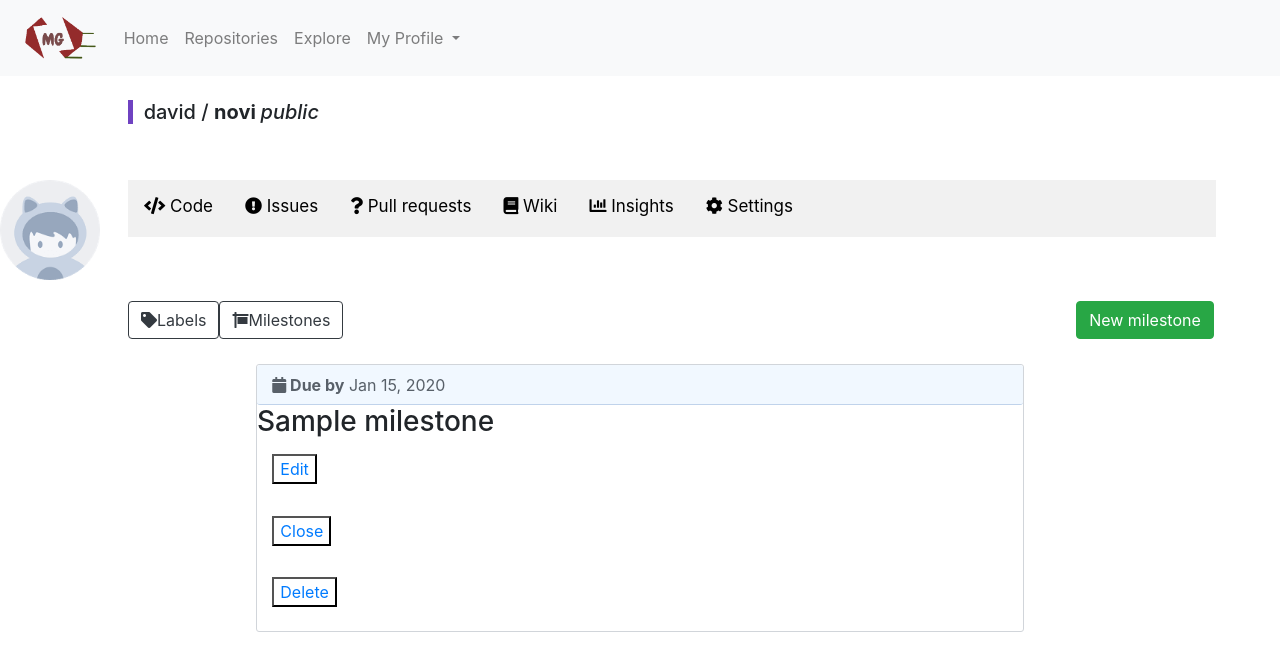
After one commit to jelenailic95/git_uks, a Django app: page /repositories/novi/milestones in a window 1280 px wide. The commit adds this page. Shown: the top 671 px of the page. Run offline with Django 3.2, Linux system fonts and the light colour scheme; data comes from the database, SQL or seed files in the repository; tables that the repository leaves empty hold one stand-in row (values such as "Sample post"); some libraries are stand-ins or nearby versions.

Commit message:
view for milestones close #39

```diff
--- a/my_git/models.py
+++ b/my_git/models.py
@@ -68,6 +68,8 @@ class Milestone(models.Model):
             return Milestone.objects.get(repository_id=repo, title=name)
         except Milestone.DoesNotExist:
             return None
+
+
 
 
 class Label(models.Model):
--- /dev/null
+++ b/my_git/static/my_git/styles/milestone.css
@@ -0,0 +1,65 @@
+
+.open-milestone {
+    background-color: #2cbe4e;
+    border-radius: 3px;
+    color: #fff;
+    display: inline-block;
+    font-weight: 600;
+    line-height: 20px;
+    padding: 6px 4px 8px;
+    text-align: center;
+    height: 30px;
+}
+
+.milestone_view_block {
+    width: 60%;
+    margin-left: 20%;
+    min-height: 12%;
+    background-color: #fff;
+    border: 1px solid #d1d5da;
+    border-radius: 3px;
+    position: relative;
+}
+
+.milestone_view_header {
+    height: 5%;
+    /*display: block;*/
+    border-bottom: 1px solid #d1d5da;
+    border-radius: 3px;
+    color: #586069;
+    background-color: #f1f8ff;
+    border-bottom-color: #c0d3eb;
+    /*position: relative;*/
+}
+
+
+.close-milestone {
+    background-color: #cb2431;
+    border-radius: 3px;
+    color: #fff;
+    display: inline-block;
+    font-weight: 600;
+    line-height: 20px;
+    padding: 6px 4px 8px;
+    text-align: center;
+    height: 30px;
+}
+
+.milestone-title {
+    margin-left: 3%;
+    margin-top: 2%;
+}
+
+p{
+    padding-left: 2%;
+    padding-bottom: 1%;
+    padding-top: 1%;
+}
+
+.milestone_div {
+   display: inline-block;
+
+  padding: 5px;
+  border: 1px solid blue;
+  background-color: yellow;
+}
--- a/my_git/templates/my_git/labels/labels_header.html
+++ b/my_git/templates/my_git/labels/labels_header.html
@@ -13,12 +13,21 @@
                 </span>
 
         <span class="milestones-btn">
-                    <button class="btn btn-outline-dark" type="button"><i class="fas fa-sign"></i>Milestones</button>
+                    <button class="btn btn-outline-dark" type="button"
+                    onclick="location.href='{% url 'repository_milestones' repository.name %}'"
+                    ><i class="fas fa-sign"></i>Milestones</button>
                 </span>
 
         <span class="new-issue-btn col">
-                    <a href="/repositories/{{ repository }}/labels/new"><button class="btn btn-success float-right"
-                                                                               type="button">New label</button></a>
+                    <a {% if buttonName == 'label' %}
+                        href="{% url 'new-label' repository.name %}"
+                    {% else %}
+                        href="{% url 'new-milestone' repository.name %}"
+
+                    {% endif %}>
+
+                        <button class="btn btn-success float-right"
+                                type="button">New {{ buttonName }}</button></a>
                 </span>
     </div>
 </body>
--- /dev/null
+++ b/my_git/templates/my_git/milestones/milestone_item.html
@@ -0,0 +1,35 @@
+{% load static %}
+<link rel="stylesheet" type="text/css" href="{% static 'my_git/styles/milestone.css' %}">
+<div class="milestone_view_block">
+    <div class="milestone_view_header">
+        {% if milestone.open %}
+            <p><i class="fa fa-calendar"></i><b> Due by</b> {{ milestone.due_date | date:'M d, Y' }}</p>
+        {% else %}
+            <p><i class="fa fa-calendar"></i><b> Closed</b> {{ milestone.due_date | date:'M d, Y' }}</p>
+        {% endif %}
+
+    </div>
+
+    <div>
+        <form method="post">
+            <h3>{{ milestone.title }}</h3>
+            <input type="hidden" value={{ milestone.id }}>
+            <p>
+                <button class="btn-link">Edit</button>
+            </p>
+            {% if milestone.open %}
+                <p>
+                    <button class="btn-link">Close</button>
+                </p>
+            {% else %}
+                <p>
+                    <button class="btn-link">Reopen</button>
+                </p>
+            {% endif %}
+
+            <p>
+                <button class="btn-link">Delete</button>
+            </p>
+        </form>
+    </div>
+</div>
--- /dev/null
+++ b/my_git/templates/my_git/milestones/milestones.html
@@ -0,0 +1,21 @@
+{% load static %}
+
+
+{% block content %}
+    <div>
+        {% include 'my_git/repositories/repository_header.html' %}
+    </div>
+    <div>
+        {% include 'my_git/labels/labels_header.html' with repository=repository %}
+    </div>
+    <div class="all-labels" style="    margin-top: 2%;">
+
+        {% for milestone in milestones %}
+            <div>
+                {% include 'my_git/milestones/milestone_item.html' with milestone=milestone %}
+            </div>
+        {% endfor %}
+
+
+    </div>
+{% endblock %}
--- a/my_git/views.py
+++ b/my_git/views.py
@@ -479,7 +479,8 @@ def labels_view(request, repo_name):
     context = {
         "labels": labels,
         "repository": repository,
-        "owner": repository.owner
+        "owner": repository.owner,
+        "buttonName": "label"
     }
     return render(request, 'my_git/labels/labels.html', context)
 
@@ -497,6 +498,31 @@ def new_label(request, repo_name):
 
     context = {
         "repository": repository,
-        "owner": repository.owner
+        "owner": repository.owner,
+        "buttonName": "label"
+
     }
     return render(request, 'my_git/labels/new_label.html', context)
+
+
+def milestones_view(request, repo_name):
+    repository = Repository.objects.get(name=repo_name)
+    milestones = Milestone.find_milestones_by_repository(repository.id)
+    context = {
+        "repository": repository,
+        "owner": repository.owner,
+        "buttonName": "milestone",
+        "milestones": milestones
+    }
+    return render(request, 'my_git/milestones/milestones.html', context)
+
+def new_milestone(request, repo_name):
+    repository = Repository.objects.get(name=repo_name)
+
+    context = {
+        "repository": repository,
+        "owner": repository.owner,
+        "buttonName": "label"
+
+    }
+    return render(request, 'my_git/milestones/new_milestone.html', context)
--- a/uks_project/urls.py
+++ b/uks_project/urls.py
@@ -45,7 +45,10 @@ urlpatterns = [
     path('repositories/<str:repo_name>/labels', my_git_views.labels_view, name='repository_labels'),
     path('repositories/<str:repo_name>/labels/new', my_git_views.new_label, name='new-label'),
     path('new/', my_git_views.create_repository, name='create_repository'),
-    path('stars/', my_git_views.get_stars, name='stars')
+    path('stars/', my_git_views.get_stars, name='stars'),
+    path('repositories/<str:repo_name>/milestones', my_git_views.milestones_view, name='repository_milestones'),
+    path('repositories/<str:repo_name>/milestones/new', my_git_views.new_milestone, name='new-milestone'),
+
 ]
 
 urlpatterns += staticfiles_urlpatterns()
```
Also changed, not shown: docker-compose.yaml (+5 -8 lines), my_git/templates/my_git/milestones/new_milestone.html (added, +45 -0 lines), my_git/templates/my_git/labels/labels_item.html (deleted).
